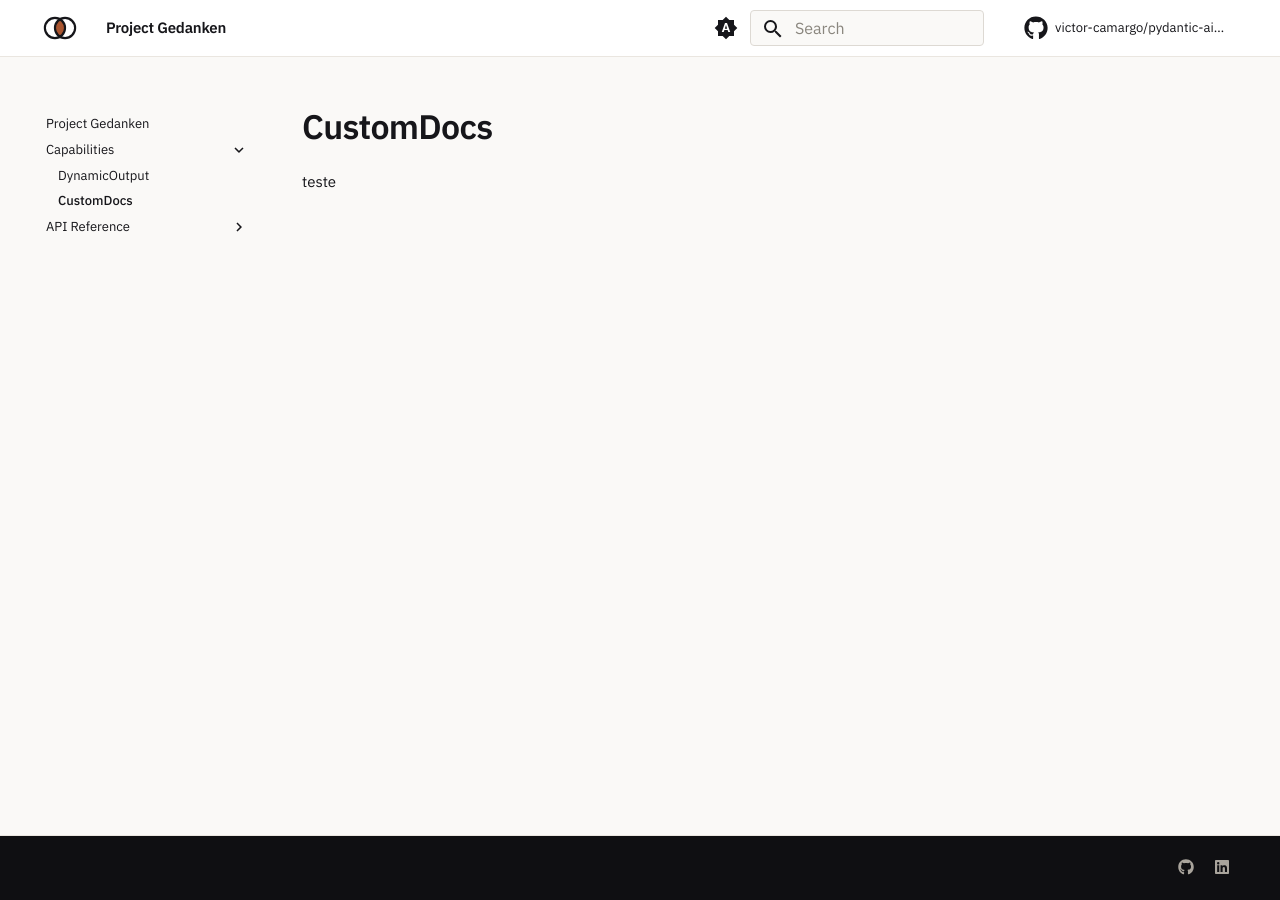
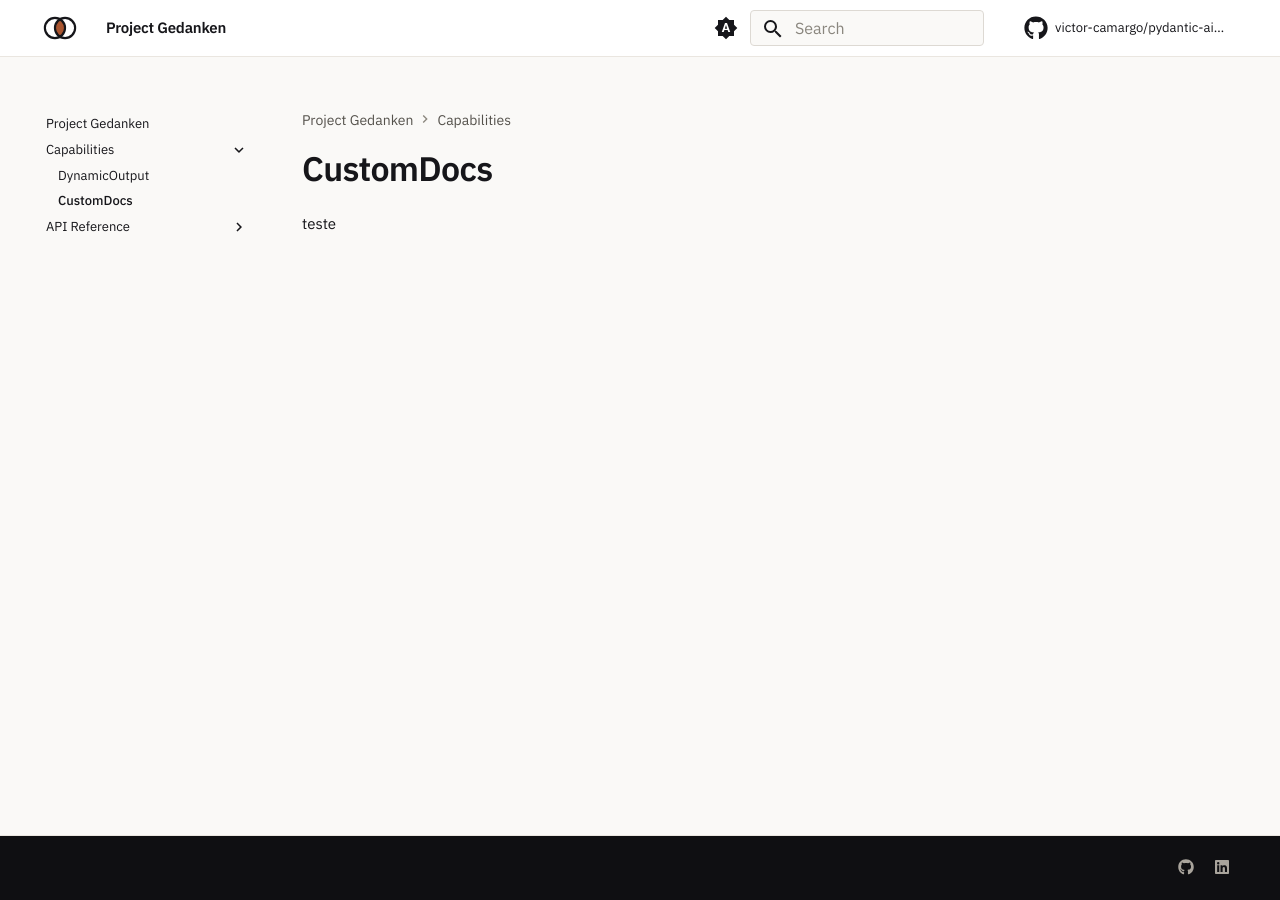
Before and after one commit to victor-camargo/pydantic-ai-gedanken, an MkDocs documentation site: the page built from docs/capabilities/custom_docs.md, in a window 1280 px wide. Built offline with MkDocs 1.6.1 and Material for MkDocs 9.7.7, drawn with Linux system fonts in a browser that asks for light colours; comment, search, counter and statistics services are not loaded; some of the changed lines change nothing that is shown.

Commit message:
Add documentation deployment workflow and enhance API reference
- Introduced GitHub Actions workflow for deploying documentation to GitHub Pages.
- Created detailed API reference for DynamicOutput capabilities.
- Added custom documentation files and updated index for better navigation.
- Corrected file paths in mkdocs configuration for accurate linking.

```diff
--- a/mkdocs.yml
+++ b/mkdocs.yml
@@ -5,12 +5,12 @@
 repo_name: victor-camargo/pydantic-ai-gedanken
 
 nav:
-- src/index.md
+- index.md
 - Capabilities:
-  - DynamicOutput: src/capabilities/dynamic_output.md
-  - CustomDocs: src/capabilities/custom_docs.md
+  - DynamicOutput: capabilities/dynamic_output.md
+  - CustomDocs: capabilities/custom_docs.md
 - API Reference:
-  - dynamic_output: src/api_reference/dynamic_output.md
+  - dynamic_output: api_reference/dynamic_output.md
 
 extra:
   # hide the "Made with Material for MkDocs" message
```
Also changed, not shown: docs/api_reference/dynamic_output.md (renamed from docs/src/api_reference/dynamic_output.md), docs/capabilities/custom_docs.md (renamed from docs/src/capabilities/custom_docs.md), docs/capabilities/dynamic_output.md (renamed from docs/src/capabilities/dynamic_output.md), docs/index.md (renamed from docs/src/index.md), 1 other file.
